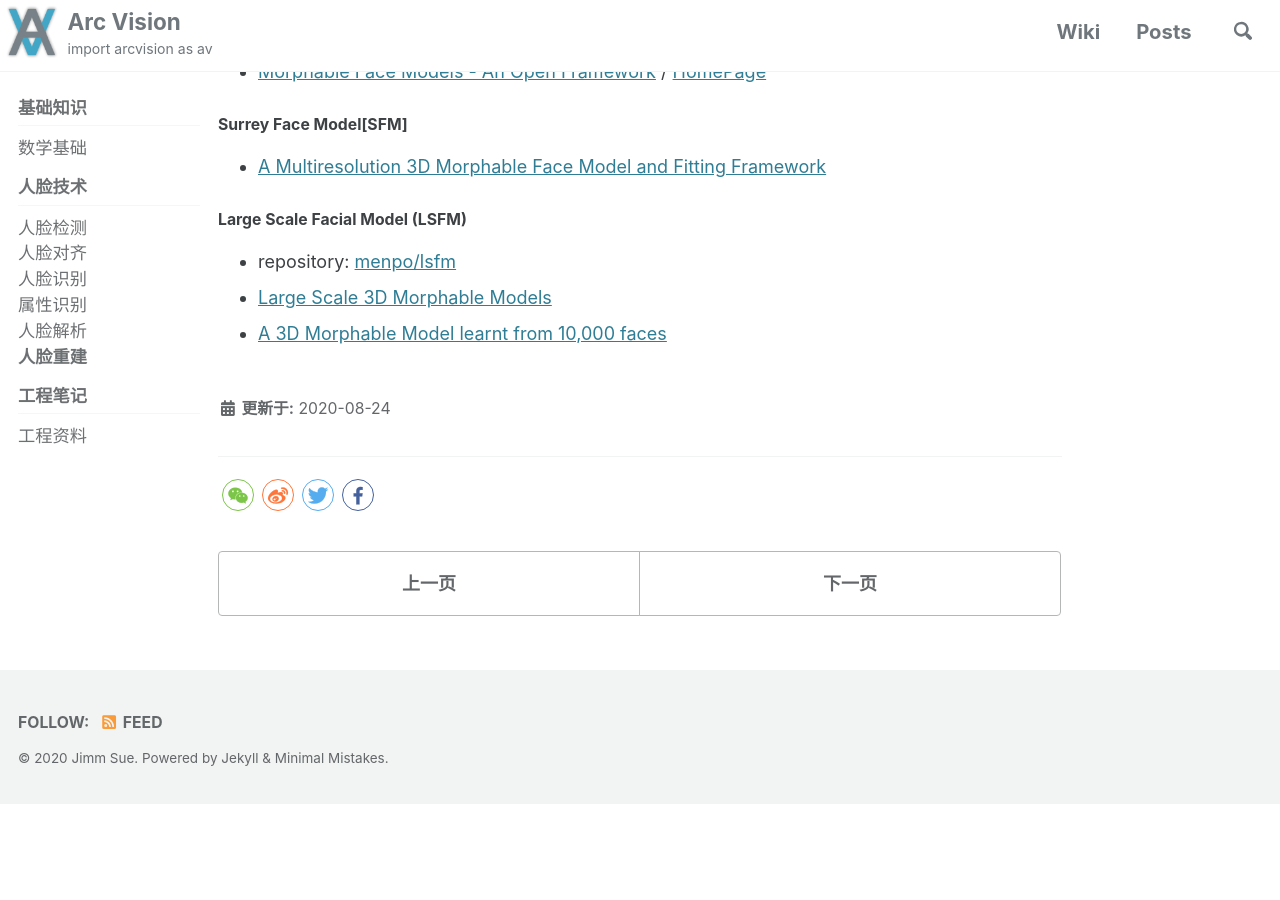
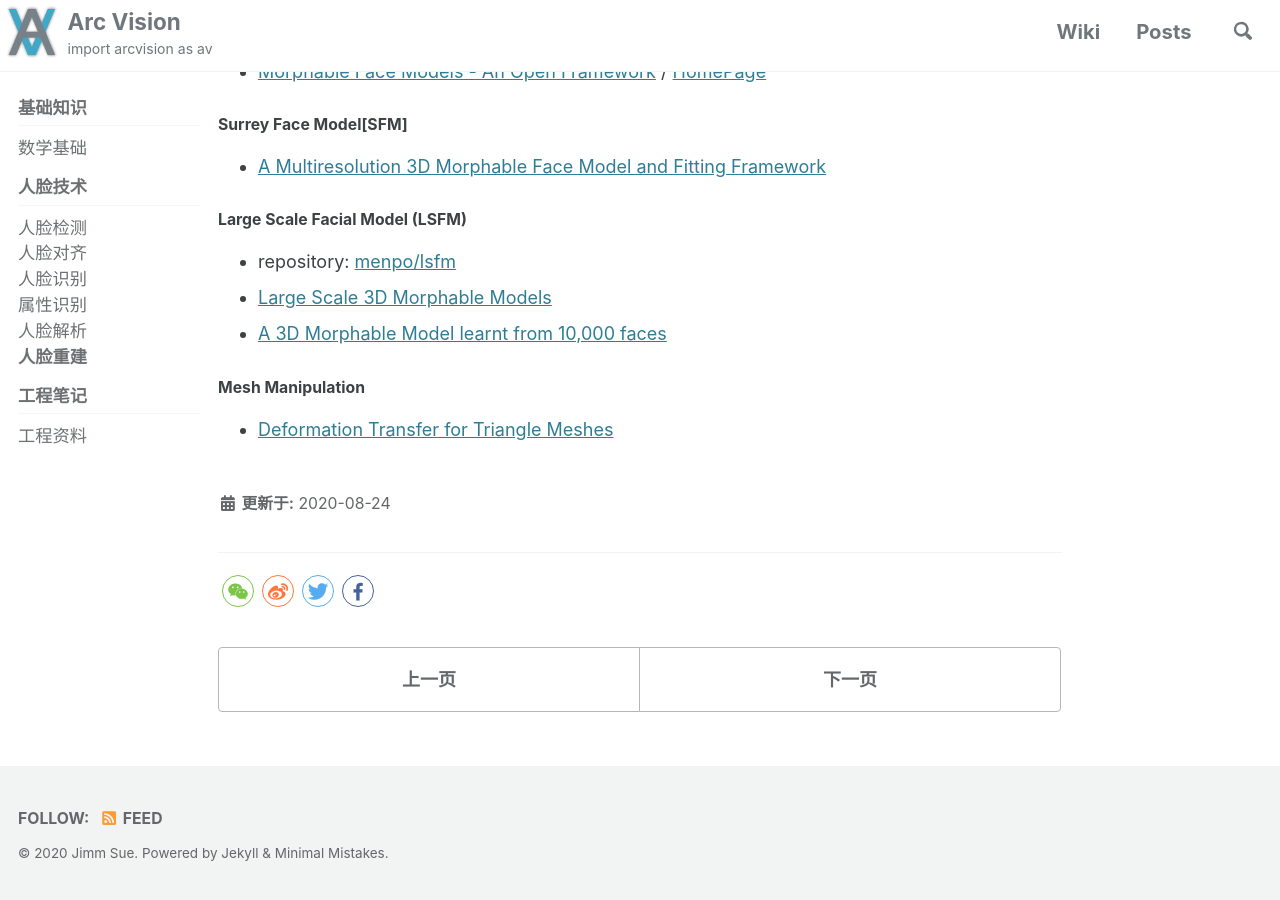
Before and after one commit to ArcVision/ArcVision.github.io, a Jekyll site: the page built from _wiki/15-face-reconstruction.md, in a window 1280 px wide and 900 px high, scrolled down 1445 px. Built offline with Jekyll 4.4.1, drawn with Linux system fonts in a browser that asks for light colours; cached includes are drawn as plain includes; comment, search, counter and statistics services are not loaded; before the commit the page ends 2249 px from its top, so only the background shows below that.

Commit message:
Update 15-face-reconstruction.md

```diff
--- a/_wiki/15-face-reconstruction.md
+++ b/_wiki/15-face-reconstruction.md
@@ -49,3 +49,6 @@ permalink: /wiki/face-reconstruction/
   - repository: [menpo/lsfm](https://github.com/menpo/lsfm)
   - [Large Scale 3D Morphable Models](https://link.springer.com/article/10.1007/s11263-017-1009-7)
   - [A 3D Morphable Model learnt from 10,000 faces](https://ibug.doc.ic.ac.uk/media/uploads/documents/0002.pdf)
+
+#### Mesh Manipulation
+  - [Deformation Transfer for Triangle Meshes](https://www.cs.toronto.edu/~jacobson/seminar/sumner-and-popovic-2004.pdf)
```
